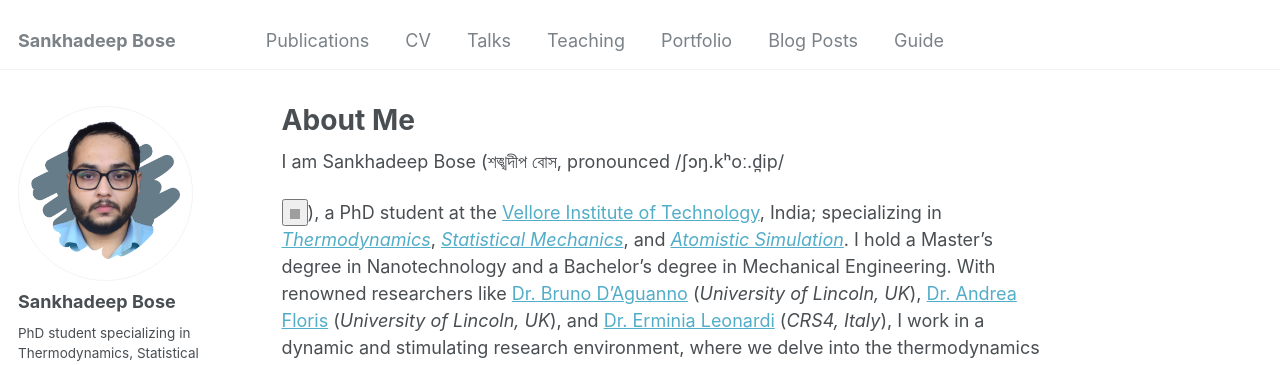
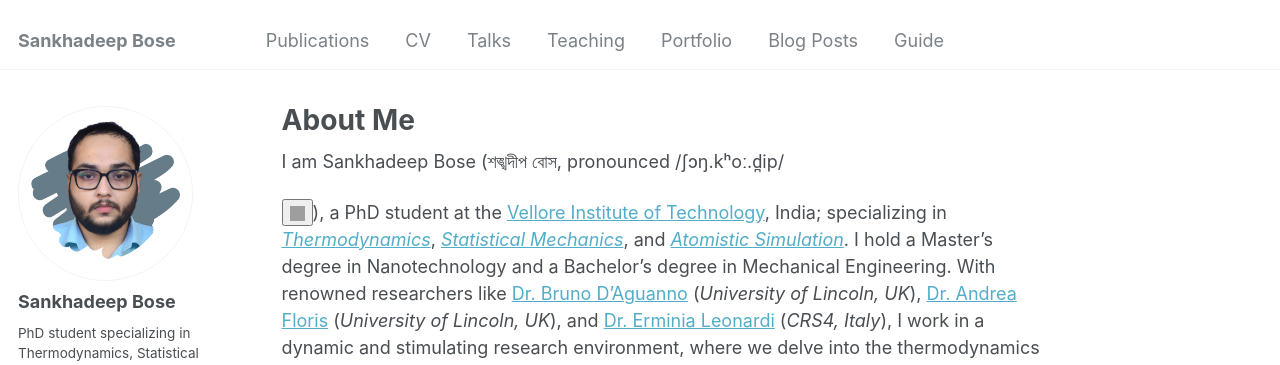
Before and after one commit to sankhadeepbose/sankhadeepbose.github.io, a Jekyll site: the page built from _pages/about.md, in a window 1280 px wide. Shown: the top 365 px of the page. Built offline with Jekyll 4.4.1, drawn with Linux system fonts in a browser that asks for light colours; some web fonts are replaced; grey boxes are pictures that could not be loaded.

Commit message:
Update about.md

```diff
--- a/_pages/about.md
+++ b/_pages/about.md
@@ -9,8 +9,7 @@ redirect_from:
 
 I am Sankhadeep Bose (শঙ্খদীপ বোস, pronounced /ʃɔŋ.kʰoː.d̪ip/
 <audio id="pronunciation" src="{{ site.baseurl }}/assets/audio/pronunciation.mp3"></audio>
-<button onclick="document.getElementById('pronunciation').play()">
-    <img src="https://upload.wikimedia.org/wikipedia/commons/2/21/Speaker_Icon.svg" alt="Play Pronunciation" style="width:10px;height:10px;border:0;">
+<button onclick="document.getElementById('pronunciation').play()"> <img src="https://upload.wikimedia.org/wikipedia/commons/2/21/Speaker_Icon.svg" alt="Play Pronunciation" style="width:15px;height:15px;border:0;">
 </button>), a PhD student at the [Vellore Institute of Technology](https://vit.ac.in/), India; specializing in *[Thermodynamics](https://en.wikipedia.org/wiki/Thermodynamics)*, *[Statistical Mechanics](https://en.wikipedia.org/wiki/Statistical_mechanics)*, and *[Atomistic Simulation](http://www.sklogwiki.org/SklogWiki/index.php/Computer_simulation_techniques)*. I hold a Master's degree in Nanotechnology and a Bachelor's degree in Mechanical Engineering. With renowned researchers like [Dr. Bruno D'Aguanno](https://sites.google.com/view/brunodaguanno) (*University of Lincoln, UK*), [Dr. Andrea Floris](https://staff.lincoln.ac.uk/afloris) (*University of Lincoln, UK*), and [Dr. Erminia Leonardi](https://www.crs4.it/peopledetails/ermy/leonardi-erminia/) (*CRS4, Italy*), I work in a dynamic and stimulating research environment, where we delve into the thermodynamics of real materials, trying to figure out what makes them tick (and sometimes why they refuse to). These collaborations have significantly shaped my research approach, providing diverse perspectives and the continuous pursuit of knowledge.
 
 Research Interests
```
